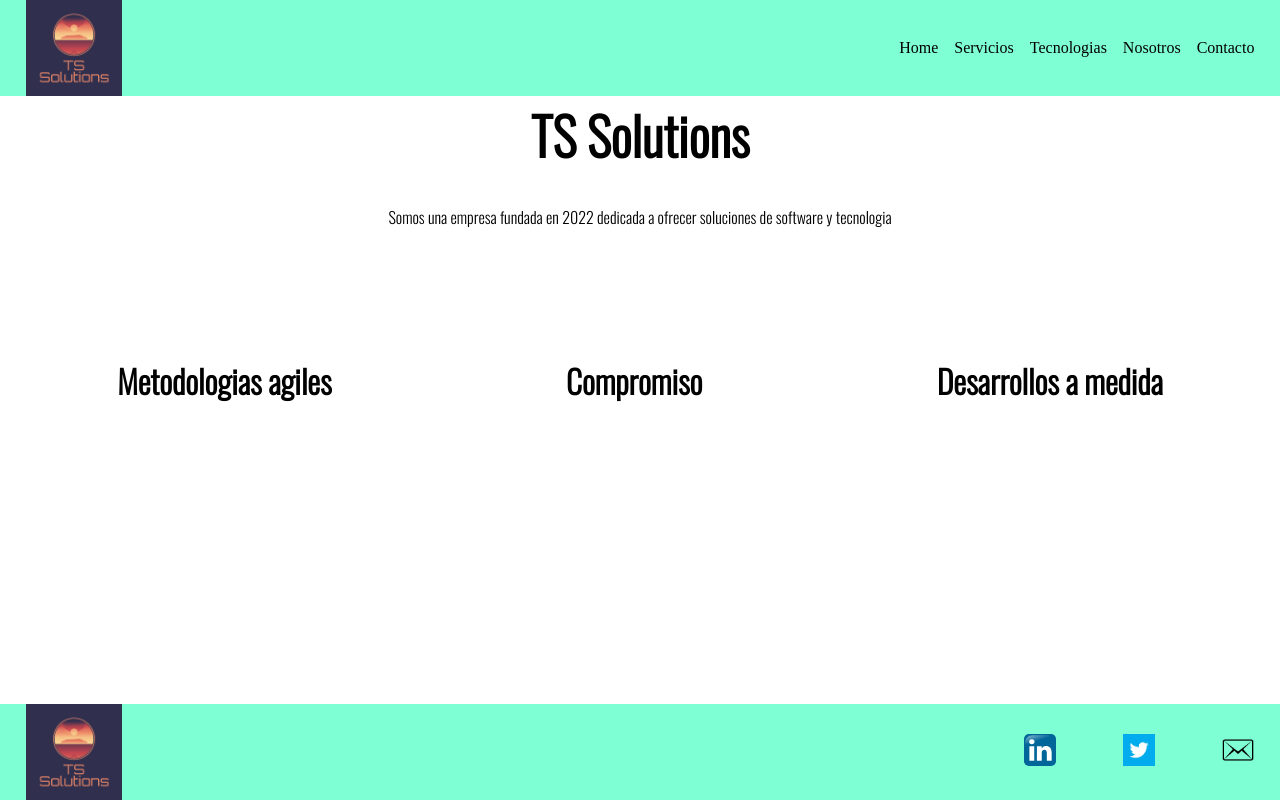
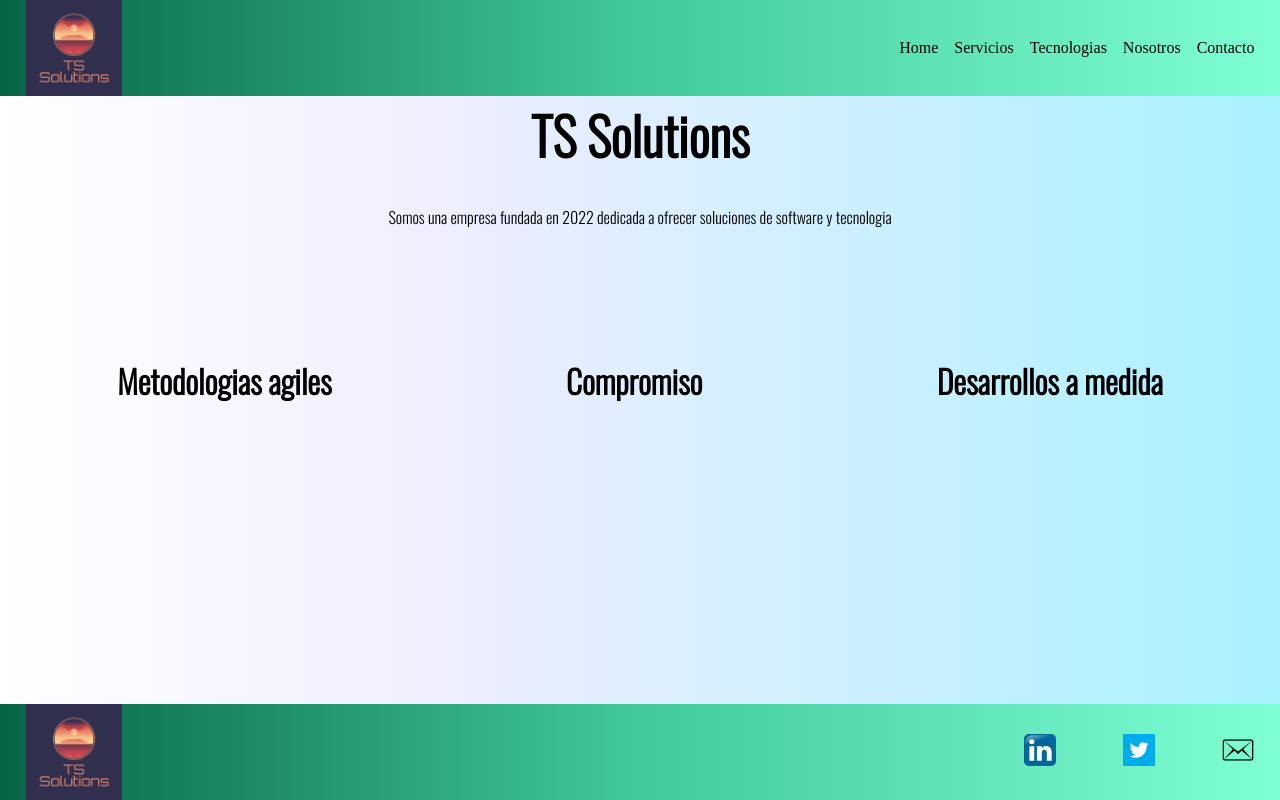
Before and after one commit to DarioGGZZ/TSSolutions, a plain HTML site: page index.html in a window 1280 px wide. Drawn offline with nearby package versions, Linux system fonts and the light colour scheme.

Commit message:
se agrega gradiente al header/footer y al background

```diff
--- a/style.css
+++ b/style.css
@@ -10,6 +10,7 @@
 }
 
 body{
+    background: linear-gradient(90deg, rgb(255, 255, 255) 0%, rgb(238, 238, 255) 35%, rgb(169, 241, 255) 100%);
     display: grid;
     width: 100%;
     grid-template-areas:
@@ -31,7 +32,7 @@ footer{
 }
 
 header, footer{
-    background-color: aquamarine;
+    background: linear-gradient(90deg, rgb(6, 100, 69) 0%, rgb(65, 201, 155) 50%, aquamarine 100%);
     display: flex;
     align-items: center;
     justify-content: space-between;
```
